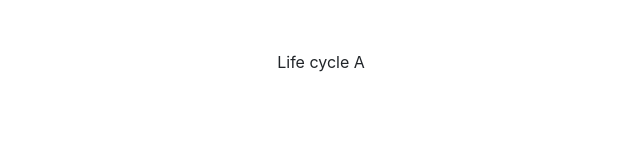
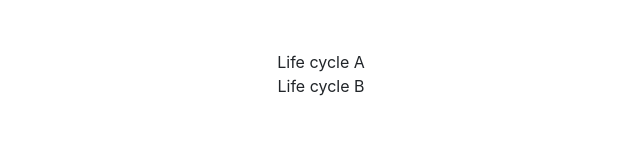
Before and after one commit to saitinku510/React-app, a React (Create React App) app: page / in a window 1280 px wide. Shown: the top 160 px of the page, without its empty margins (319-959 px from the left). Built offline with nearby package versions, Linux system fonts and the light colour scheme.

Commit message:
Component mounting process if have children

```diff
--- /dev/null
+++ b/src/Components/LifeCycleB.js
@@ -0,0 +1,29 @@
+import React, { Component } from "react";
+
+class LifeCycleB extends Component {
+  constructor(props) {
+    super(props);
+
+    this.state = {
+      name: "venkat",
+    };
+    console.log("LifeCycleB constructor");
+  }
+
+  static getDerivedStateFromProps(props, state) {
+    console.log("LifeCycleB getDerivedStateFromProps");
+    return null;
+  }
+
+  componentDidMount(){
+      console.log('LifeCycleB componentDidMount')
+  }
+
+  render() {
+    console.log("LifeCycleB render");
+    return <div>Life cycle B</div>;
+
+  }
+}
+
+export default LifeCycleB;
--- a/src/Components/lifeCycleA.js
+++ b/src/Components/lifeCycleA.js
@@ -1,4 +1,5 @@
 import React, { Component } from "react";
+import LifeCycleB from "./LifeCycleB";
 
 class LifeCycleA extends Component {
   constructor(props) {
@@ -15,14 +16,18 @@
     return null;
   }
 
-  componentDidMount(){
-      console.log('LifeCycleA componentDidMount')
+  componentDidMount() {
+    console.log("LifeCycleA componentDidMount");
   }
 
   render() {
     console.log("LifeCycleA render");
-    return <div>Life cycle A</div>;
-
+    return (
+      <div>
+        <div>Life cycle A</div>
+        <LifeCycleB />
+      </div>
+    );
   }
 }
 
```
